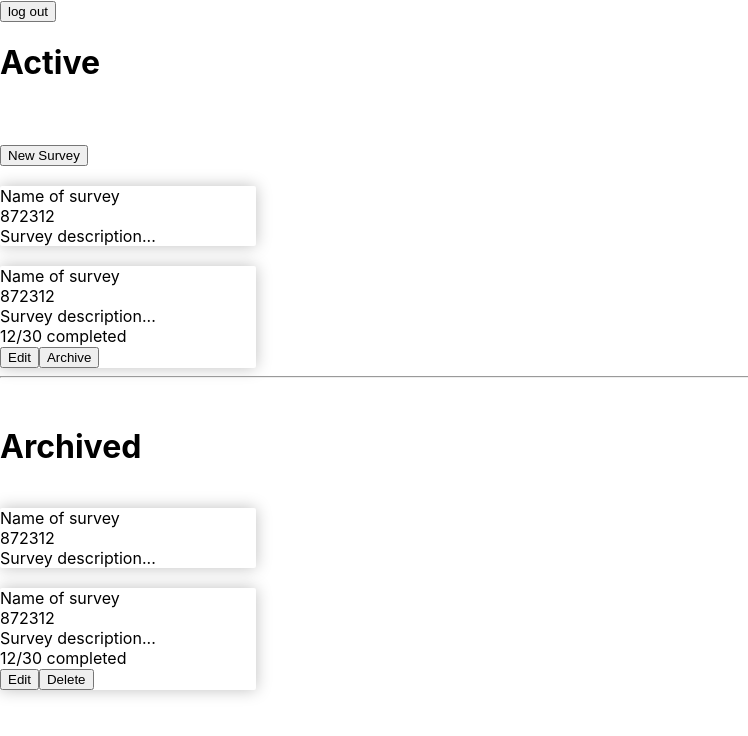
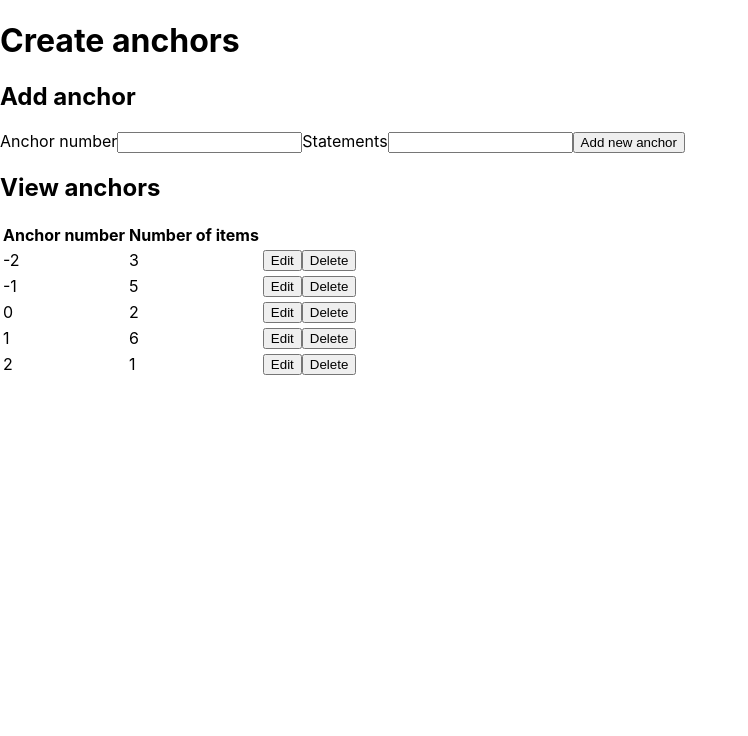
Before and after one commit to NapierJDB/App-Q-Methodology, a React (Create React App) app in the folder project/: page /RegForm in a window 1280 px wide. Shown: the top 736 px of the page, without its empty margins (0-748 px from the left). Built offline with nearby package versions, Linux system fonts and the light colour scheme.

Commit message:
Create survey

```diff
--- a/project/package.json
+++ b/project/package.json
@@ -11,6 +11,7 @@
     "npm": "^6.13.7",
     "react": "^16.12.0",
     "react-dom": "^16.12.0",
+    "react-router-dom": "^5.1.2",
     "react-scripts": "3.3.1",
     "rebass": "^4.0.7"
   },
--- a/project/src/App.js
+++ b/project/src/App.js
@@ -2,11 +2,13 @@ import React from "react";
 import Home from './layouts/Home';
 import RegForm from './layouts/RegForm';
 import AdminPanel from "./layouts/AdminPanel";
+import CreateSurvey_1 from './layouts/CreateSurvey_1';
+import CreateAnchors from './layouts/CreateAnchors';
 
 export default class App extends React.Component {
   render() {
     return (
-      <AdminPanel />
+      <CreateAnchors />
     );
   }
 }
--- /dev/null
+++ b/project/src/layouts/CreateAnchors.js
@@ -0,0 +1,50 @@
+import React, { useState } from "react";
+import AnchorsTable from './tables/AnchorsTable';
+import AddAnchorsForm from './forms/AddAnchorsForm';
+
+/**To implement:
+ * Delition of anchors
+ * Editing Anchors
+ * Continue to work on navigation!!!!!
+ * Pass data to back end
+ */
+
+const CreateAnchors = () => {
+    const anchorsData = [
+        {anchorNumber: -2, numberOfItems: 3},
+        {anchorNumber: -1, numberOfItems: 5},
+        {anchorNumber: 0, numberOfItems: 2},
+        {anchorNumber: +1, numberOfItems: 6},
+        {anchorNumber: +2, numberOfItems: 1},
+    ]
+
+    const [anchors, setAnchors] = useState(anchorsData)
+
+    const addAnchor = anchor => {
+        /**Id generator
+         * not sure if this is needed
+         * because we are using an API
+         * so i guess the id will be auto incrementing?
+         */
+        anchor.id = anchors.length + 1
+        setAnchors([...anchors, anchor])
+    }
+
+    return (
+        <div>
+            <h1>Create anchors</h1>
+            <div>
+                <div>
+                    <h2>Add anchor</h2>
+                    <AddAnchorsForm addAnchor={addAnchor} />
+                </div>
+                <div>
+                    <h2>View anchors</h2>
+                    <AnchorsTable anchors={anchors} />
+                </div>
+            </div>
+        </div>
+    )
+}
+
+export default CreateAnchors
--- /dev/null
+++ b/project/src/layouts/CreateSurvey_1.js
@@ -0,0 +1,130 @@
+import React, { useState } from "react";
+import axios from "axios";
+import ReactDOM from 'react-dom'
+
+
+export default class CreateSurvey_1 extends React.Component {
+    constructor(props) {
+      super(props);
+
+      this.state = {
+        surveyName: "",
+        description: "",
+        box1: "",
+        box2: "",
+        box3: "",
+        numberOfStatements: "",
+        anchor: "",
+        itemsPerAnchor: "",
+      };
+
+      this.handleChange = this.handleChange.bind(this);
+      this.handleSubmit = this.handleSubmit.bind(this);
+    }
+
+    handleChange= event =>  {
+        this.setState({
+            [event.target.name]: event.target.value
+        })
+    }
+
+    handleSubmit(event) {
+        /*
+        Check if values are stored
+        by displaying an alert message
+        */
+
+        alert(
+            this.state.surveyName +
+            '\n' +
+            this.state.description +
+            '\n' +
+            this.state.box1 +
+            '\n' +
+            this.state.box2 +
+            '\n' +
+            this.state.box3 +
+            '\n' +
+            this.state.numberOfStatements
+            )
+
+        event.preventDefault()
+
+        /*
+        Passing values to store in a database
+        */
+
+    }
+
+    render() {
+        return (
+          <div>
+            <h1>Create new survey</h1>
+
+            <div>
+                <form onSubmit={this.handleSubmit}>
+
+                    <input
+                    type="text"
+                    name="surveyName"
+                    placeholder="Survey Name"
+                    surveyName={this.state.surveyName}
+                    onChange={this.handleChange}
+                    required
+                    />
+
+                    <input
+                    type="text"
+                    name="description"
+                    placeholder="Description..."
+                    description={this.state.description}
+                    onChange={this.handleChange}
+                    required
+                    />
+
+                    <input
+                    type="text"
+                    name="box1"
+                    placeholder="Box1"
+                    box1={this.state.box1}
+                    onChange={this.handleChange}
+                    required
+                    />
+                    <input
+                    type="text"
+                    name="box2"
+                    placeholder="Box2"
+                    box2={this.state.box2}
+                    onChange={this.handleChange}
+                    required
+                    />
+                    <input
+                    type="text"
+                    name="box3"
+                    placeholder="Box3"
+                    box3={this.state.box3}
+                    onChange={this.handleChange}
+                    required
+                    />
+
+                    <input
+                    type="number"
+                    name="numberOfStatements"
+                    placeholder="Number of statements"
+                    numberOfStatements={this.state.numberOfStatements}
+                    onChange={this.handleChange}
+                    required
+                    />
+                </form>
+            </div>
+
+            <div>
+                <button type="submit">
+                Next
+                </button>
+            </div>
+
+          </div>
+        );
+    }
+}
--- a/project/src/layouts/Home.js
+++ b/project/src/layouts/Home.js
@@ -1,6 +1,11 @@
 import React from 'react';
 import { render } from 'react-dom';
 import axios from 'axios';
+import Registration from './RegForm';
+import {BrowserRouter as Router,
+  Route,
+  Link,
+  Switch} from 'react-router-dom';
 
 /*
     TO IMPLEMENT:
@@ -54,6 +59,20 @@ export default class Home extends React.Component {
       render() {
         return (
           <div>
+            <Router>
+              <Switch>
+                <Route path='/' exact component={HomePage}/>
+                <Route path='/registration' component={Registration}/>
+              </Switch>
+            </Router>
+          </div>
+        );
+      }
+}
+
+
+const HomePage = () => (
+  <div>
     <form onSubmit={this.handleSubmit}>
       <h1>Q-METHODOLOGY</h1>
 
@@ -78,12 +97,14 @@ export default class Home extends React.Component {
         <button type="submit">
           Login
         </button>
+
+        <Link to='/registration'>
+        <button type='button'>
+        Register
+        </button>
+      </Link>
       </form>
 
-                <button onSubmit={this.btnRegister} type="submit">
-                    Register
-                </button>
   </div>
+
 );
-      }
-}
--- a/project/src/layouts/RegForm.js
+++ b/project/src/layouts/RegForm.js
@@ -71,6 +71,7 @@ export default class RegForm extends React.Component {
   render() {
     return (
       <div>
+        <h1>Create account</h1>
         <form onSubmit={this.handleSubmit}>
           <input
             type="text"
--- /dev/null
+++ b/project/src/layouts/forms/AddAnchorsForm.js
@@ -0,0 +1,49 @@
+import React, { useState } from 'react'
+
+const AddAnchorsForm = props => {
+
+    const inistalFormState = {
+        id: null,
+        anchorNumber: '',
+        numberOfItems: ''}
+
+    const [anchor, setAnchor] = useState(inistalFormState)
+
+    const handleChange = event => {
+        const { name, value } = event.target
+
+        setAnchor({ ...anchor, [name]: value })
+    }
+
+    const handleSubmit = event => {
+        event.preventDefault()
+        if(!anchor.anchorNumber ||
+            !anchor.numberOfItems)
+        return
+
+        props.addAnchor(anchor)
+        setAnchor(inistalFormState)
+    }
+
+    return (
+        <form onSubmit={handleSubmit}>
+            <label>Anchor number</label>
+            <input
+                type="number"
+                name="anchorNumber"
+                value={anchor.anchorNumber}
+                onChange={handleChange}
+            />
+            <label>Statements</label>
+            <input
+                type="number"
+                name="numberOfItems"
+                value={anchor.numberOfItems}
+                onChange={handleChange}
+            />
+            <button>Add new anchor</button>
+        </form>
+    )
+}
+
+export default AddAnchorsForm
--- /dev/null
+++ b/project/src/layouts/tables/AnchorsTable.js
@@ -0,0 +1,32 @@
+import React from 'react';
+
+const AnchorsTable = props => (
+    <table>
+        <thead>
+            <tr>
+                <th>Anchor number</th>
+                <th>Number of items</th>
+            </tr>
+        </thead>
+        <tbody>
+            {props.anchors.length > 0 ? (
+                props.anchors.map(anchor => (
+                    <tr key={anchor.id}>
+                        <td>{anchor.anchorNumber}</td>
+                        <td>{anchor.numberOfItems}</td>
+                        <td>
+                            <button>Edit</button>
+                            <button>Delete</button>
+                        </td>
+                    </tr>
+                ))
+            ) : (
+                <tr>
+                    <td colSpan={3}>No anchors</td>
+                </tr>
+            )}
+        </tbody>
+    </table>
+)
+
+export default AnchorsTable;
```
Also changed, not shown: 2 other files (tests, documents, lock files or other folders). Lines whose indentation alone changed are shown as unchanged.
